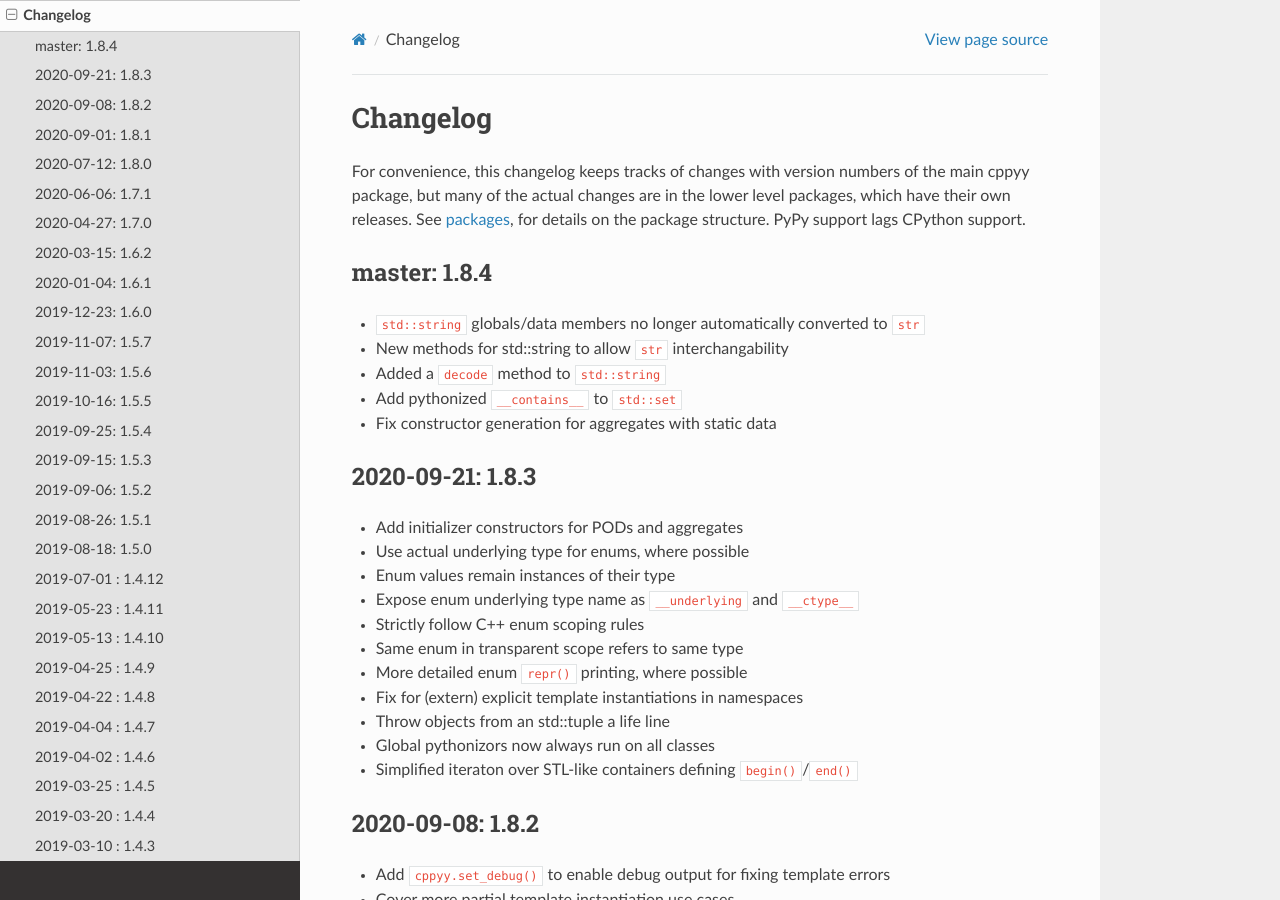
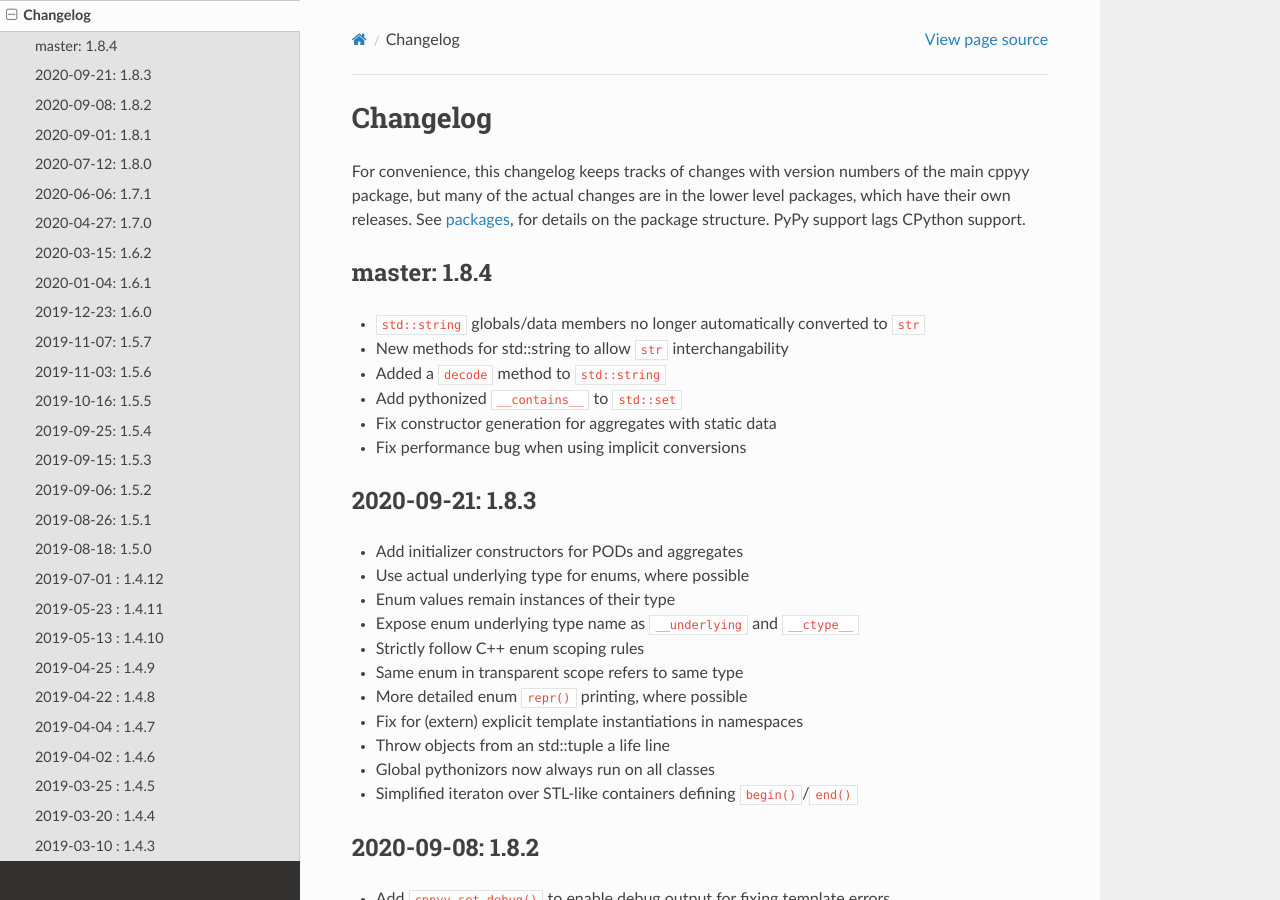
Before and after one commit to wlav/cppyy, a Sphinx documentation site: the page built from doc/source/changelog.rst, in a window 1280 px wide and 900 px high. Built offline with Sphinx 7.4.7 and the Read the Docs theme 2.0.0, drawn with Linux system fonts in a browser that asks for light colours.

Commit message:
update changelog

```diff
--- a/doc/source/changelog.rst
+++ b/doc/source/changelog.rst
@@ -17,6 +17,7 @@
 * Added a ``decode`` method to ``std::string``
 * Add pythonized ``__contains__`` to ``std::set``
 * Fix constructor generation for aggregates with static data
+* Fix performance bug when using implicit conversions
 
 
 2020-09-21: 1.8.3
```
